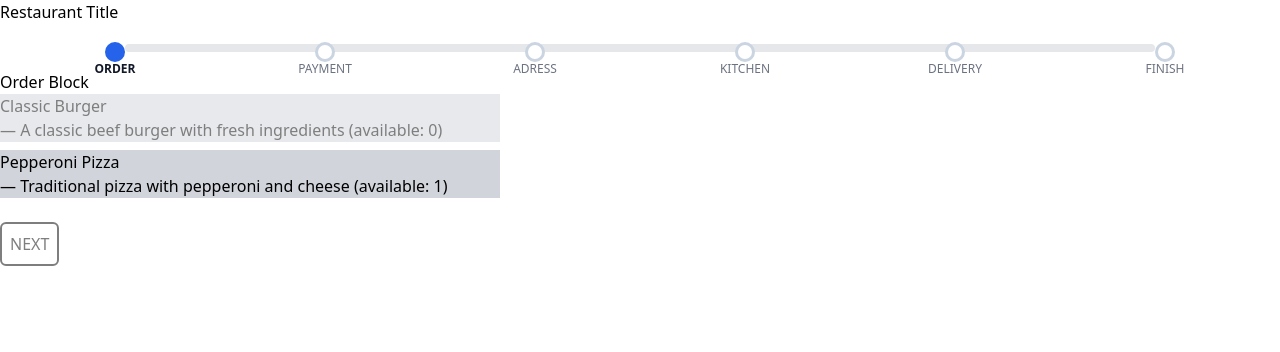
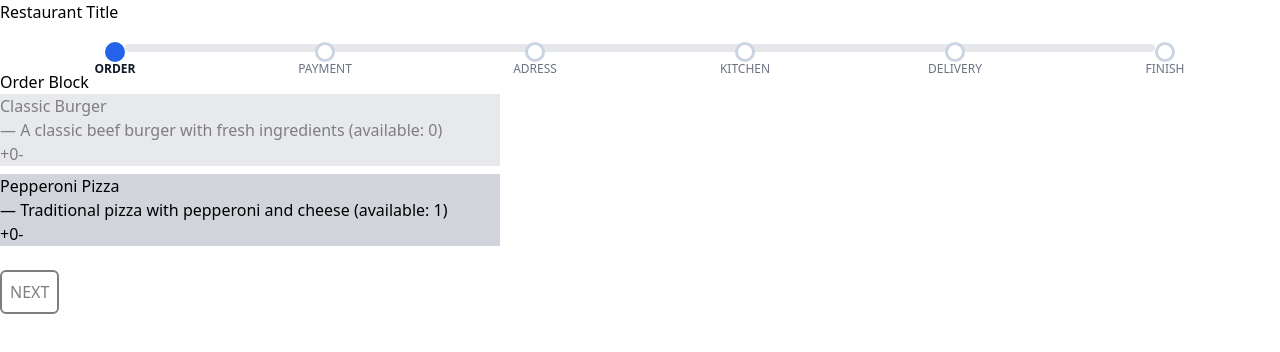
Before and after one commit to salt-community/restaurant-frontend-simulation, a React (Vite) app: page / in a window 1280 px wide. Shown: the top 352 px of the page. Built offline with nearby package versions, Linux system fonts and the light colour scheme.

Commit message:
Added cart logic

```diff
--- a/src/components/App.tsx
+++ b/src/components/App.tsx
@@ -13,7 +13,7 @@ function App() {
   const [buttonDisabled, setButtonDisabled] = useState<boolean>(true)
   const currentStep = BLOCKS_ORDERED.indexOf(currentBlock)
   const blockTypeMapToComponent: Record<BlockType, JSX.Element> = {
-    ORDER: <OrderBlock setButtonDisabled={setButtonDisabled}/>,
+    ORDER: <OrderBlock buttonDisabled={buttonDisabled} setButtonDisabled={setButtonDisabled}/>,
     PAYMENT: <PaymentBlock setButtonDisabled={setButtonDisabled}/>,
     ADDRESS: <AddressBlock setButtonDisabled={setButtonDisabled}/>,
     KITCHEN: <KitchenBlock setButtonDisabled={setButtonDisabled}/>,
--- a/src/components/blocks/Order/InventoryItem.tsx
+++ b/src/components/blocks/Order/InventoryItem.tsx
@@ -2,24 +2,34 @@ interface InventoryItemProps {
   name: string
   description: string
   availableAmount: number
-  onItemClick: () => void
+  selectedAmount: number
+  setCart: (change: 1 | -1) => void
 }
 
-export default function InventoryItem({name, description, availableAmount, onItemClick}: InventoryItemProps) {
+export default function InventoryItem({name, description, availableAmount, selectedAmount, setCart}: InventoryItemProps) {
   const disabled = availableAmount === 0
-  let onClick = () => {}
-  if (!disabled) {
-    onClick = () => {
-      onItemClick()
-    }
-  }
+
   return <div
     aria-disabled={disabled}
     className="bg-gray-300 w-[500px] aria-[disabled=false]:hover:bg-gray-400 aria-[disabled=true]:opacity-50"
-    onClick={onClick}
   >
     <a>{name}</a>
     {/*{item.name}</strong> — {item.description} (available: {item.availableAmount})*/}
     <p>—  {description} (available: {availableAmount})</p>
+    <div>
+      <button
+        onClick={() => {
+          setCart(1)
+        }}
+        disabled={disabled || selectedAmount == availableAmount}
+      >+</button>
+      <a>{selectedAmount}</a>
+      <button
+        onClick={() => {
+          setCart(-1)
+        }}
+        disabled={disabled || selectedAmount == 0}
+      >-</button>
+    </div>
   </div>
 }
--- a/src/components/blocks/Order/OrderBlock.tsx
+++ b/src/components/blocks/Order/OrderBlock.tsx
@@ -3,10 +3,11 @@ import {fetchInventory} from "@/api/fetchInventory.ts";
 import InventoryItem from "@/components/blocks/Order/InventoryItem.tsx";
 
 interface OrderBlockProps {
+  buttonDisabled: boolean
   setButtonDisabled: (disabled: boolean) => void
 }
 
-export default function OrderBlock({setButtonDisabled}: OrderBlockProps) {
+export default function OrderBlock({buttonDisabled, setButtonDisabled}: OrderBlockProps) {
   const [loading, setLoading] = useState(true);
   const [error, setError] = useState<string | null>(null);
   const [inventory, setInventory] = useState<Array<{
@@ -15,6 +16,7 @@ export default function OrderBlock({setButtonDisabled}: OrderBlockProps) {
     description: string;
     availableAmount: number;
   }>>([]);
+  const [cart, setCart] = useState<Array<number>>([])
 
   useEffect(() => {
     let cancelled = false;
@@ -26,6 +28,7 @@ export default function OrderBlock({setButtonDisabled}: OrderBlockProps) {
         const data = await fetchInventory();
         if (!cancelled) {
           setInventory(data);
+          setCart(Array(data.length).fill(0))
         }
       } catch (e) {
         if (!cancelled) {
@@ -43,6 +46,10 @@ export default function OrderBlock({setButtonDisabled}: OrderBlockProps) {
     };
   }, []);
 
+  useEffect(() => {
+    if (!buttonDisabled && cart.every(item => item == 0)) setButtonDisabled(true);
+    else if (buttonDisabled && cart.some(item => item != 0)) setButtonDisabled(false);
+  }, [cart]);
 
   return <div>
     <h3>Order Block</h3>
@@ -50,14 +57,19 @@ export default function OrderBlock({setButtonDisabled}: OrderBlockProps) {
     {error && <div style={{color: "red"}}>Error: {error}</div>}
     {!loading && !error && (
       <ul className="flex flex-col gap-2">
-        {inventory.map(item => (
+        {inventory.map((item, idx) => (
           <li key={item.id}>
             <InventoryItem
               name={item.name}
               description={item.description}
               availableAmount={item.availableAmount}
-              onItemClick={() => {
-                setButtonDisabled(false)
+              selectedAmount={cart[idx]}
+              setCart={(change: 1 | -1) => {
+                setCart(prev => {
+                  const next = [...prev]
+                  next[idx] = next[idx] + change
+                  return next
+                })
               }}
             />
           </li>
```
